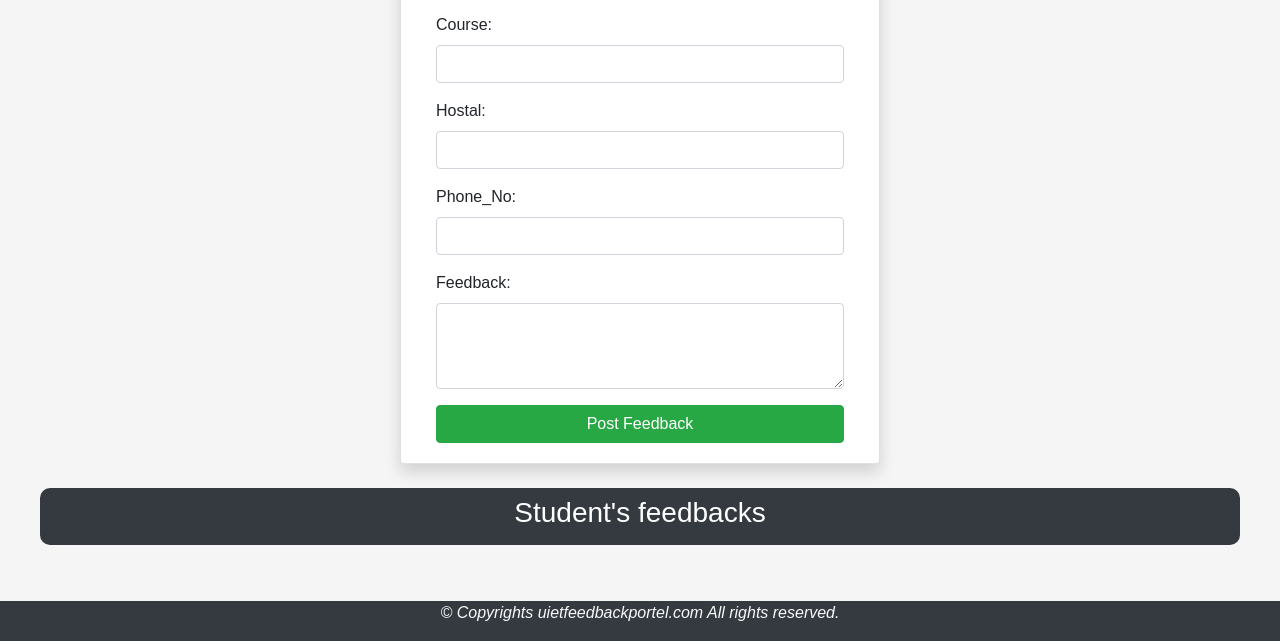
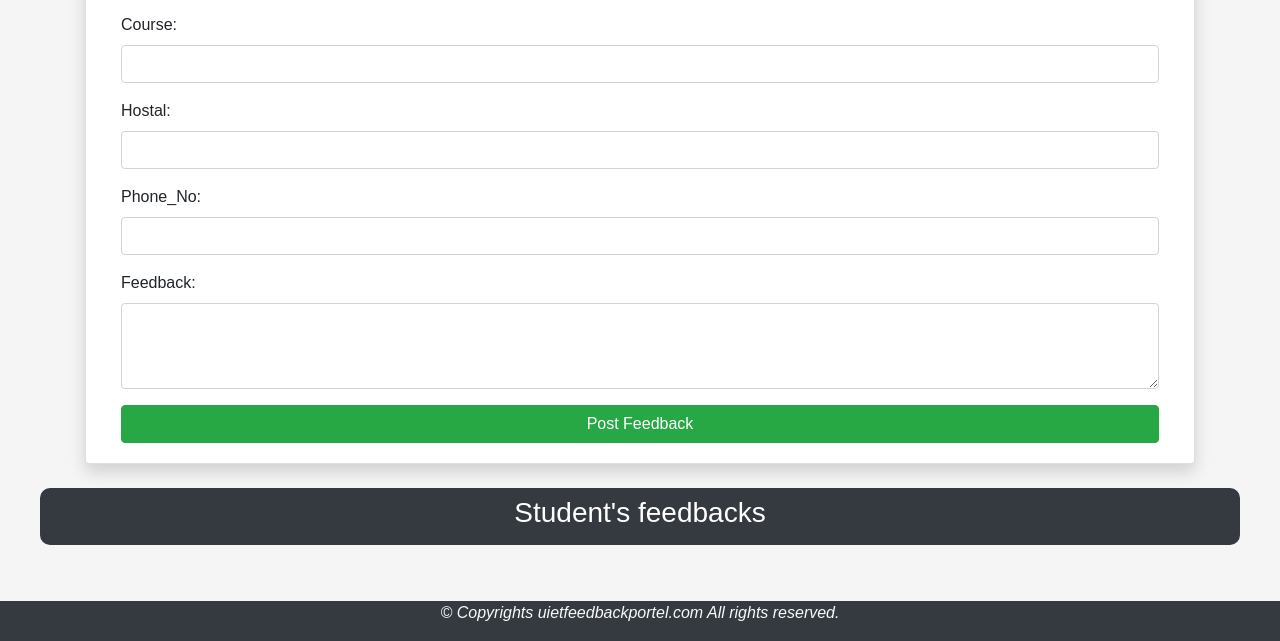
Before and after one commit to coderaditya01/Collage_Feedback_System, a website: page views/feedback.html in a window 1280 px wide. Shown: the part 326-967 px from the top of the page. Drawn offline with nearby package versions, Linux system fonts and the light colour scheme; no server answers; a web font is replaced by a local one.

Commit message:
width change

```diff
--- a/views/feedback.html
+++ b/views/feedback.html
@@ -40,7 +40,7 @@
     </nav>
     </div>
     <div class="container">
-        <div class="card mx-auto mt-4 shadow rounded" style="width: 30rem;">
+        <div class="card mx-auto mt-4 shadow rounded">
             <div class="card-body">
                 <h4 class="card-title font-weight-bold text-center">
                     <h2 class="text-center">Submit a feedback</h2>
```
